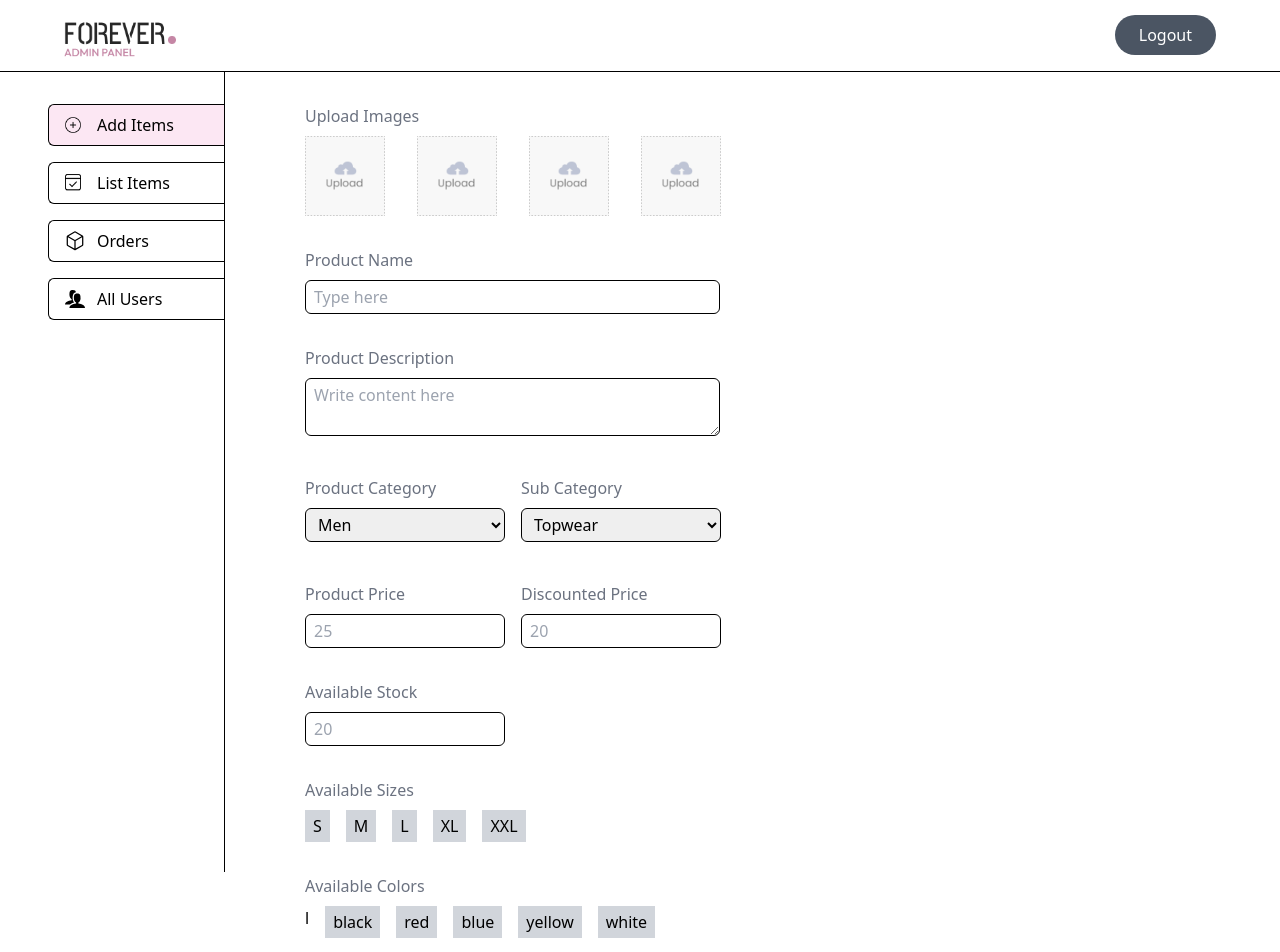
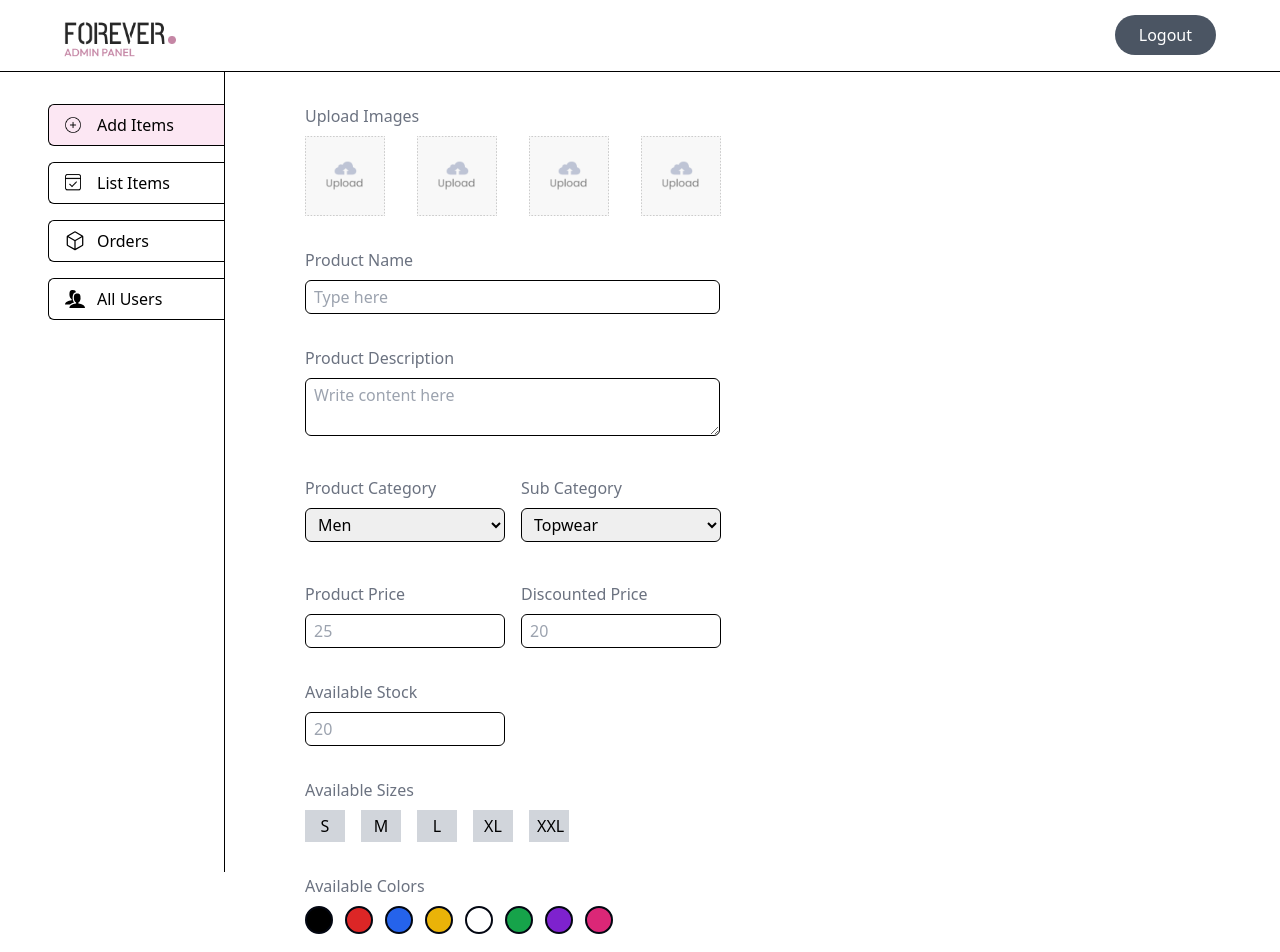
Before and after one commit to Lakshy-a/FOREVER_FRONTEND, a React (Vite) app: page /adminPanelHomePage/add in a window 1280 px wide. Shown: the top 952 px of the page. Built offline with nearby package versions, Linux system fonts and the light colour scheme.

Commit message:
Enabling dark mode and some other changes

```diff
--- a/src/Components/adminPanelComponents/AddItems.jsx
+++ b/src/Components/adminPanelComponents/AddItems.jsx
@@ -9,11 +9,19 @@ const AddItems = () => {
   const dispatch = useDispatch();
   const { register, handleSubmit, reset } = useForm(); // Access reset from useForm
   const sizeArray = ["S", "M", "L", "XL", "XXL"];
-  const colorsArray = ["black", "red", "blue", "yellow", "white"];
+  const colorsArray = ["bg-black", "bg-red-600", "bg-blue-600", "bg-yellow-500", "bg-white", "bg-green-600", "bg-purple-700", "bg-pink-600"];
   const [selectedSizes, setSelectedSizes] = useState([]);
   const [selectedColors, setSelectedColors] = useState([]);
   const [imagePreviews, setImagePreviews] = useState([null, null, null, null]);
   const [productImages, setImages] = useState([]); // Array to store the image files
+
+  const colorMap = {
+    black: "bg-black-500",
+    red: "bg-red-500",
+    blue: "bg-blue-500",
+    yellow: "bg-yellow-500",
+    white: "bg-white-500",
+  }
 
   // function to handle the selected sizes
   const handleSizeSelected = (size) => {
@@ -52,6 +60,7 @@ const AddItems = () => {
 
   // function to handle on submit
   const onSubmit = async (data) => {
+    console.log("Data", data);
     const formData = new FormData();
 
     // Append form data fields
@@ -78,22 +87,22 @@ const AddItems = () => {
     // for (let [key, value] of formData.entries()) {
     //   console.log(`${key}:`, value);
     // }
-
+    console.log("Called", formData);
     try {
-      let response = await axios.post(
-        `${import.meta.env.VITE_API_BASE_URL}/products/addProduct`,
-        formData,
-        {
-          headers: {
-            "Content-Type": "multipart/form-data",
-          },
-        }
-      );
+      // let response = await axios.post(
+      //   `${import.meta.env.VITE_API_BASE_URL}/products/addProduct`,
+      //   formData,
+      //   {
+      //     headers: {
+      //       "Content-Type": "multipart/form-data",
+      //     },
+      //   }
+      // );
       reset();
       setSelectedSizes([]);
       setImagePreviews([null, null, null, null]);
       setImages([]);
-      console.log(formData);
+
       alert("Product added to db successfully...");
     } catch (error) {
       if (error.response.data.error === "Product already exist")
@@ -102,32 +111,6 @@ const AddItems = () => {
       console.error("Error uploading product:", error);
     }
   };
-  // const onSubmit = async (data) => {
-  //      const formData = new FormData();
-
-  //      // Append form data fields
-  //      formData.append("productName", data.productName);
-  //      formData.append("productDescription", data.productDescription);
-  //      formData.append("productCategory", data.productCategory);
-  //      formData.append("productSubCategory", data.productSubCategory);
-  //      formData.append("productPrice", data.productPrice);
-  //      formData.append("productDiscountedPrice", data.productDiscountedPrice);
-  //      formData.append("stockQuantity", data.stockQuantity);
-  //      formData.append("isBestseller", data.isBestseller || false);
-  //      formData.append("isNewCollection", data.isNewCollection || false);
-  //      formData.append("isFeatured", data.isFeatured || false);
-
-  //      // Append selected sizes and colors as JSON strings
-  //      formData.append("availableSizes", JSON.stringify(selectedSizes));
-  //      formData.append("availableColors", JSON.stringify(selectedColors));
-
-  //      // Append each image to formData
-  //      productImages.forEach((image, index) => {
-  //        formData.append("productImages", image);
-  //      });
-
-  //      console.log(formData)
-  // }
 
   return (
     <>
@@ -282,9 +265,8 @@ const AddItems = () => {
             {sizeArray.map((size) => (
               <div
                 key={size}
-                className={`${
-                  selectedSizes.includes(size) ? "bg-pink-200" : "bg-gray-300"
-                } px-2 py-1 cursor-pointer`}
+                className={`${selectedSizes.includes(size) ? "bg-pink-200" : "bg-gray-300"
+                  } w-10 text-center px-2 py-1 cursor-pointer`}
                 onClick={() => handleSizeSelected(size)}
               >
                 {size}
@@ -298,19 +280,13 @@ const AddItems = () => {
           <label className="text-gray-500 font-medium" htmlFor="sizes">
             Available Colors
           </label>
-          <div id="sizes" className="flex gap-4 mt-2">
-            l
+          <div id="sizes" className="flex gap-3 mt-2">
             {colorsArray.map((color) => (
               <div
                 key={color}
-                className={`${
-                  selectedSizes.includes(color)
-                    ? `bg-${color}-700`
-                    : "bg-gray-300"
-                } py-1 px-2 cursor-pointer`}
+                className={`${color} p-3 rounded-full border-gray-950 border-2  cursor-pointer`}
                 onClick={() => handleColorSelected(color)}
               >
-                {color}
               </div>
             ))}
           </div>
@@ -356,8 +332,8 @@ const AddItems = () => {
 
         {/* button  */}
         <div className="mt-6">
-          <button
-            onClick={handleSubmit(onSubmit)}
+          <button type="submit"
+            // onClick={handleSubmit(onSubmit)}
             className="bg-black text-white px-10 py-2 hover:bg-white hover:text-black hover:border border-black"
           >
             ADD
--- a/src/Components/userPanelComponents/AboutPage.jsx
+++ b/src/Components/userPanelComponents/AboutPage.jsx
@@ -3,20 +3,26 @@ import SubscribeNow from "./SubscribeNow";
 import WhyChooseUs from "./WhyChooseUs";
 import { GoHorizontalRule } from "react-icons/go";
 import about_img from "../../assets/frontend_assets/about_img.png";
+import { useDispatch, useSelector } from "react-redux";
+import { setDarkMode, toggleDarkMode } from "../../slices/darkMode/darkMode.js";
 
 const AboutPage = () => {
+  const dispatch = useDispatch();
+
+  const isDark = useSelector((state) => state.dark.darkMode)
+
   return (
-    <div className="custom-padding">
-      <div className="uppercase text-2xl text-gray-400 font-semibold flex items-center justify-center mt-8">
-        About <span className="text-black ml-2">Us</span>
-        <span className="text-black ml-2">
+    <div className={`${isDark ? "bg-gray-950" : ""} custom-padding`}>
+      <div className={`${isDark ? "text-gray-100" : "text-gray-400"} uppercase text-2xl  font-semibold flex items-center justify-center mt-8`}>
+        About <span className={`${isDark ? "text-gray-100" : "text-black"} ml-2 `}>Us </span>
+        <span className={`${isDark ? "text-gray-100" : "text-black "} ml-2`}>
           <GoHorizontalRule />
         </span>
       </div>
       <div className="mt-12 xs:flex md:gap-12 lg:gap-20 justify-center">
         <img src={about_img} className="w-[450px]" alt="About Us" />
         <div>
-          <div className="mt-8 text-gray-600">
+          <div className={`${isDark ? "text-gray-200" : "text-gray-600"} mt-8`}>
             <p>
               Forever was born out of a passion for innovation and a desire to
               revolutionize the way people shop online. Our journey began with
@@ -33,8 +39,8 @@ const AboutPage = () => {
             </p>
           </div>
           <div className="mt-4">
-            <h3 className="text-xl font-semibold">Our Mission</h3>
-            <p className="mt-4">
+            <h3 className={`${isDark ? "text-gray-100" : "text-gray-600"} text-xl font-semibold`}>Our Mission</h3>
+            <p className={`${isDark ? "text-gray-100" : "text-gray-600"} mt-4`}>
               Our mission at Forever is to empower customers with choice,
               convenience, and confidence. We're dedicated to providing a
               seamless shopping experience that exceeds expectations, from
--- a/src/Components/userPanelComponents/Navbar.jsx
+++ b/src/Components/userPanelComponents/Navbar.jsx
@@ -11,6 +11,9 @@ import { useDispatch, useSelector } from "react-redux";
 import { openSearchBar } from "../../slices/searchBar/searchBarSlice";
 import axios from "axios";
 import { loggedOut } from "../../slices/isLoggedIn/loggedInSlice";
+import { MdOutlineDarkMode } from "react-icons/md";
+import { MdLightMode } from "react-icons/md";
+import { setDarkMode, toggleDarkMode } from "../../slices/darkMode/darkMode.js";
 
 const Navbar = () => {
   const dispatch = useDispatch();
@@ -18,6 +21,8 @@ const Navbar = () => {
   const [isNavOpen, setIsNavOpen] = useState(false);
   const [isUser, setIsUser] = useState("");
   const cartCount = useSelector((state) => state.cart.cartCount);
+
+  const isDark = useSelector((state) => state.dark.darkMode)
 
   const menuItems = [
     { name: "Home", path: "/" },
@@ -61,6 +66,10 @@ const Navbar = () => {
       console.log(error);
     }
   };
+
+  const handledarkMode = () => {
+    dispatch(toggleDarkMode())
+  }
 
   useEffect(() => {
     const fetchUserProfile = async () => {
@@ -119,6 +128,12 @@ const Navbar = () => {
         </div>
       </div>
       <div className="flex items-center gap-4 sm:gap-6">
+        {/* dark mode */}
+        <div className="text-2xl cursor-pointer" onClick={handledarkMode}>
+          {isDark ? <MdLightMode /> :
+            <MdOutlineDarkMode />}
+        </div>
+
         <div onClick={handleSearchClick}>
           <img src={search_icon} className="w-5 cursor-pointer" alt="search" />
         </div>
--- a/src/Components/userPanelComponents/SubscribeNow.jsx
+++ b/src/Components/userPanelComponents/SubscribeNow.jsx
@@ -1,12 +1,18 @@
 import React from "react";
+import { useDispatch, useSelector } from "react-redux";
+import { setDarkMode, toggleDarkMode } from "../../slices/darkMode/darkMode.js";
 
 const SubscribeNow = () => {
+  const dispatch = useDispatch();
+
+  const isDark = useSelector((state) => state.dark.darkMode)
+
   return (
-    <div className="px-4 xs:custom-padding xs:mt-28 mt-20">
-      <h2 className="text-2xl font-semibold text-center">
+    <div className={`${isDark ? "bg-gray-950" : ""} `}>
+      <h2 className={`${isDark ? "text-gray-100" : "text-gray-400"} text-2xl font-semibold text-center`}>
         Subscribe now & get 20% off
       </h2>
-      <div className="mt-3 text-center text-gray-400">
+      <div className={`${isDark ? "text-gray-100" : "text-gray-400"} mt-3 text-center `}>
         Lorem Ipsum is simply dummy text of the printing and typesetting
         industry.
       </div>
--- a/src/reduxStore/store.js
+++ b/src/reduxStore/store.js
@@ -4,6 +4,7 @@ import searchBarReducer from "../slices/searchBar/searchBarSlice";
 import cartReducer from "../slices/cartData/cartSlice";
 import filterReducer from "../slices/filterData/filterSlice";
 import isLoggedReducer from "../slices/isLoggedIn/loggedInSlice.js";
+import darkModeReducer from "../slices/darkMode/darkMode.js";
 
 export const store = configureStore({
   reducer: {
@@ -12,5 +13,6 @@ export const store = configureStore({
     cart: cartReducer,
     filter: filterReducer,
     loggedIn: isLoggedReducer,
+    dark: darkModeReducer,
   },
 });
--- /dev/null
+++ b/src/slices/darkMode/darkMode.js
@@ -0,0 +1,24 @@
+import { createSlice } from "@reduxjs/toolkit";
+
+const initialState = {
+  darkMode: false, // ✅ Default value
+};
+
+const darkModeSlice = createSlice({
+  name: "darkMode",
+  initialState,
+  reducers: {
+    toggleDarkMode: (state) => {
+      state.darkMode = !state.darkMode;
+      // localStorage.setItem("darkMode", state.darkMode); // ✅
+      // Persist mode
+    },
+    setDarkMode: (state, action) => {
+      state.darkMode = action.payload;
+      localStorage.setItem("darkMode", action.payload);
+    },
+  },
+});
+
+export const { toggleDarkMode, setDarkMode } = darkModeSlice.actions;
+export default darkModeSlice.reducer;
```
Also changed, not shown: src/Components/userPanelComponents/Footer.jsx (+13 -7 lines), 2 other files (tests, documents, lock files or other folders).
